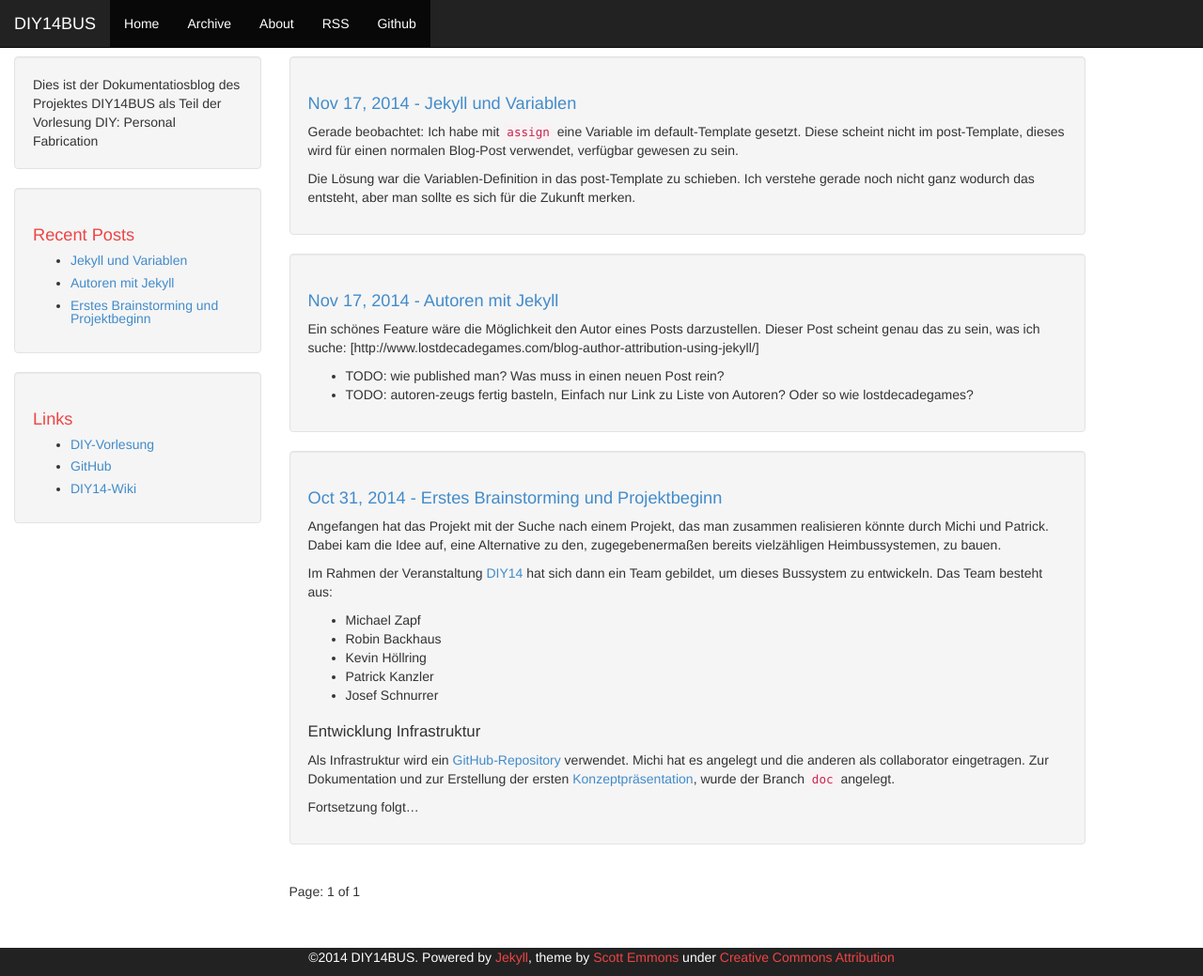
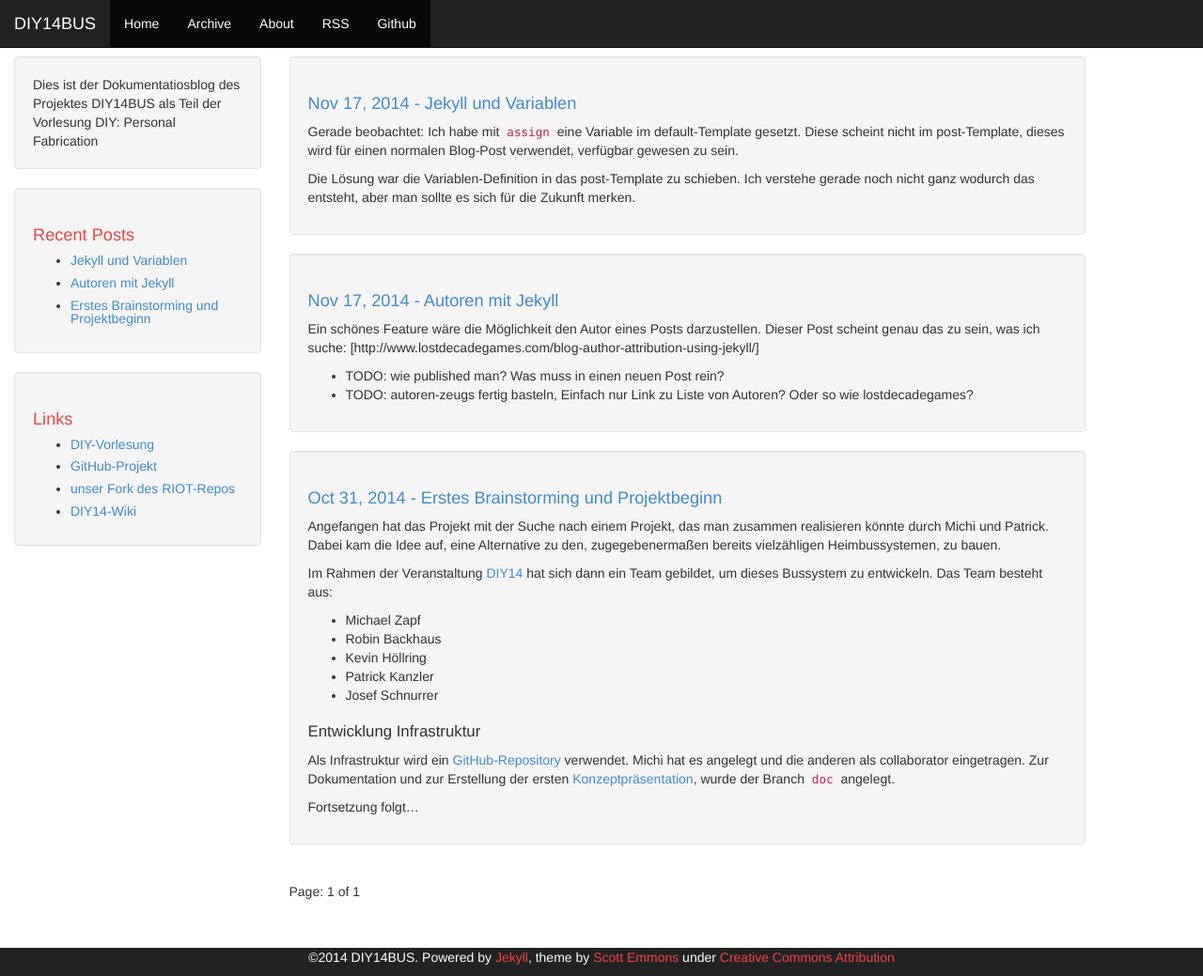
Before and after one commit to michz/diy14bus, a Jekyll site: the page built from index.html, in a window 1280 px wide and 1039 px high. Shown: the whole window at 94% size. Built offline with Jekyll 4.4.1, drawn with Linux system fonts in a browser that asks for light colours; Markdown is read by kramdown in place of the engine named in the settings; the list of posts is cut into pages by our own code.

Commit message:
Link zum RIOT-Fork hinzugefügt

```diff
--- a/_includes/links-list.html
+++ b/_includes/links-list.html
@@ -1,6 +1,7 @@
 <h1>Links</h1>
 <ul>
   <li><a href="http://www7.cs.fau.de/de/teaching/diy-2014w/">DIY-Vorlesung</a></li>
-  <li><a href="https://github.com/michz/diy14bus">GitHub</a></li>
+  <li><a href="https://github.com/michz/diy14bus">GitHub-Projekt</a></li>
+  <li><a href="https://github.com/patkan/RIOT">unser Fork des RIOT-Repos</a></li>
   <li><a href="http://faui7pi.informatik.uni-erlangen.de/mediawiki/index.php/Diy14bus">DIY14-Wiki</a></li>
 </ul>
```
